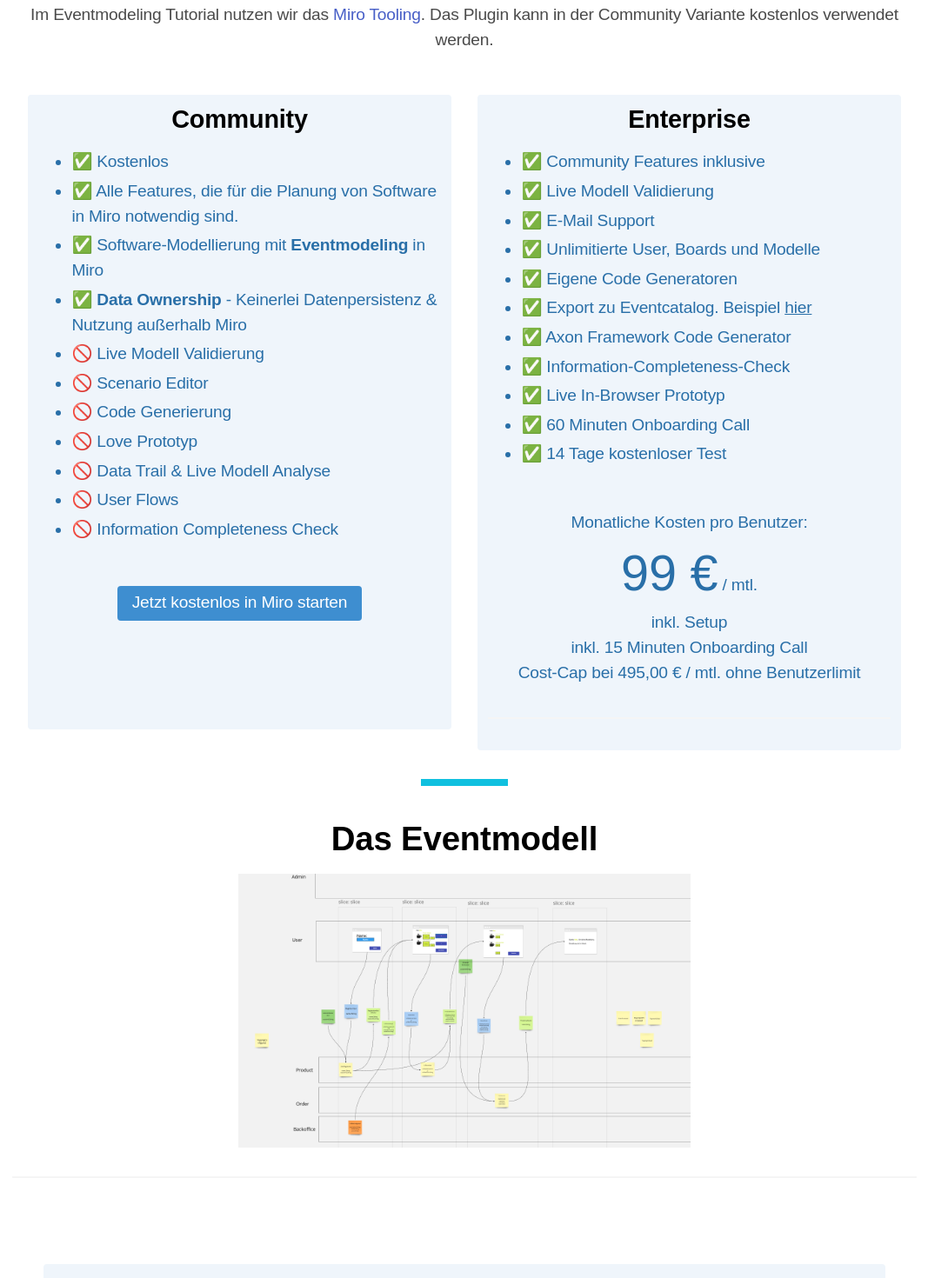
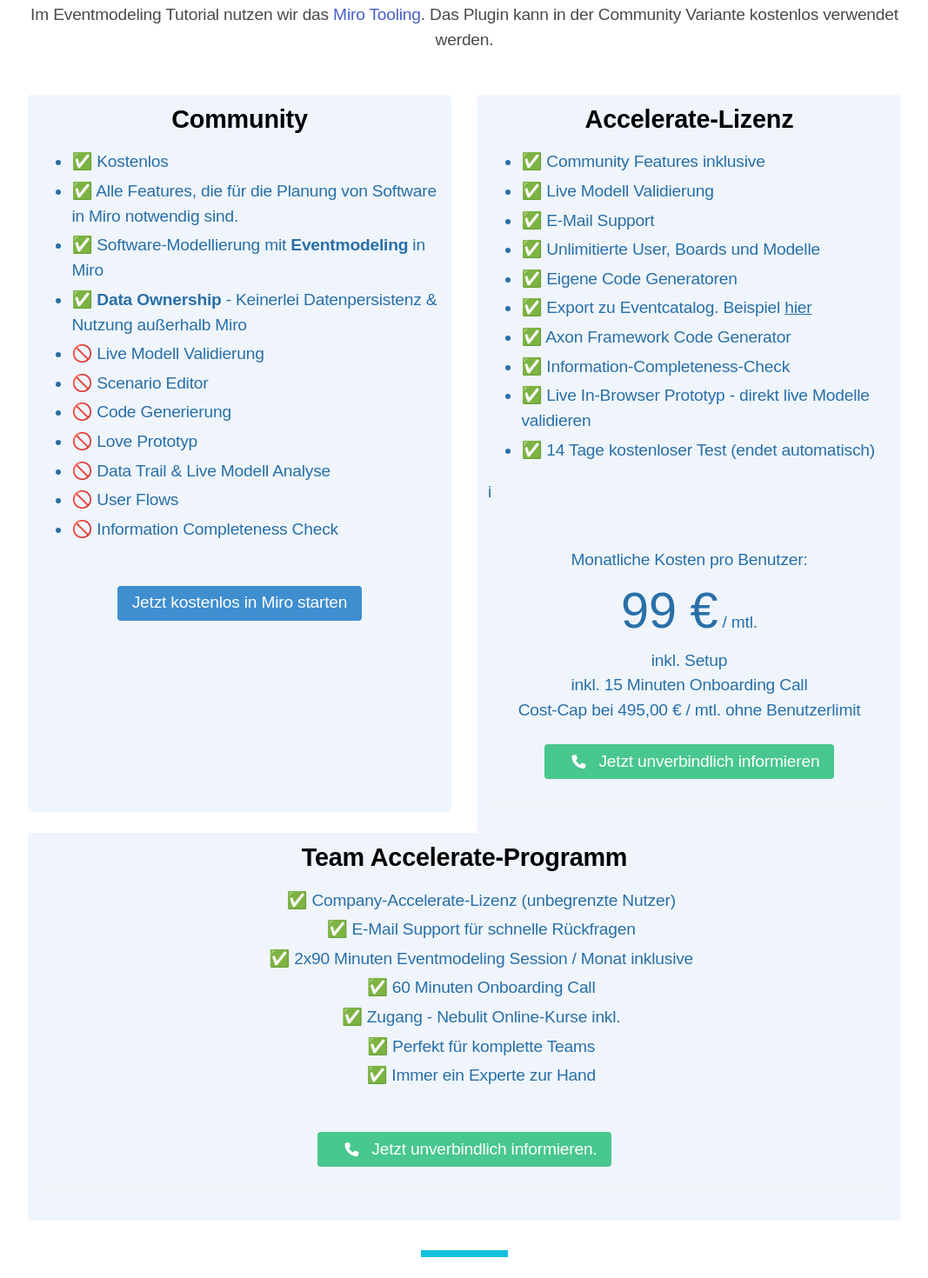
Before and after one commit to dilgerma/eventmodelers.de, a Next.js app: page /eventmodeling-lernen in a window 1280 px wide. Shown: the part 1480-2950 px from the top of the page at 87% size, without its empty margins (106-1173 px from the left). Built offline with nearby package versions, Linux system fonts and the light colour scheme.

Commit message:
custom css

```diff
--- a/components/EventModelingFeatures.tsx
+++ b/components/EventModelingFeatures.tsx
@@ -34,7 +34,7 @@
                         </div>
                     </div>
                     <div className={"column notification is-info is-light padding"}>
-                    <h3 className={"has-text-centered"}>Enterprise</h3>
+                        <h3 className={"has-text-centered"}>Accelerate-Lizenz</h3>
                         <div>
                             <ul>
                                 <li>✅ Community Features inklusive</li>
@@ -47,10 +47,9 @@
                                 </li>
                                 <li>✅ Axon Framework Code Generator</li>
                                 <li>✅ Information-Completeness-Check</li>
-                            <li>✅ Live In-Browser Prototyp</li>
-                            <li>✅ 60 Minuten Onboarding Call</li>
-                            <li>✅ 14 Tage kostenloser Test</li>
-                        </ul>
+                                <li>✅ Live In-Browser Prototyp - direkt live Modelle validieren</li>
+                                <li>✅ 14 Tage kostenloser Test (endet automatisch)</li>
+                            </ul>i
 
                             <div className={"top-margin"}/>
                             <div className={"columns"}>
@@ -63,13 +62,46 @@
 
 
                             </div>
+                            <div className={"has-text-centered"}>
+                                <a target="_blank"
+                                   href="https://outlook.office365.com/owa/calendar/NebulitGmbH@nebulit.de/bookings/s/SchaAYI1q02_E0rbpW5Xhw2"
+                                   className={"button is-success"}>
+                                    <i className="fa-solid fa-phone padding"></i>
+                                    <span className={"bigger"}>Jetzt unverbindlich informieren</span></a>
+                            </div>
+                            <hr/>
 
+                        </div>
+                    </div>
+                </div>
+                <div className={"columns"}>
+                    <div className={"column notification is-info is-light padding"}>
+                        <h3 className={"has-text-centered"}>Team Accelerate-Programm</h3>
+                        <div>
+                            <ul className={"nolist"}>
+                                <li>✅ Company-Accelerate-Lizenz (unbegrenzte Nutzer)</li>
+                                <li>✅ E-Mail Support für schnelle Rückfragen</li>
+                                <li>✅ 2x90 Minuten Eventmodeling Session / Monat inklusive</li>
+                                <li>✅ 60 Minuten Onboarding Call</li>
+                                <li>✅ Zugang - Nebulit Online-Kurse inkl.</li>
+                                <li>✅ Perfekt für komplette Teams</li>
+                                <li>✅ Immer ein Experte zur Hand</li>
+                            </ul>
 
+                            <div className={"top-margin"}/>
+                            <div className={"has-text-centered"}>
+                                <a target="_blank"
+                                   href="https://outlook.office365.com/owa/calendar/NebulitGmbH@nebulit.de/bookings/s/SchaAYI1q02_E0rbpW5Xhw2"
+                                   className={"button is-success"}>
+                                    <i className="fa-solid fa-phone padding"></i>
+                                    <span className={"bigger"}>Jetzt unverbindlich informieren.</span></a>
+                            </div>
                             <hr/>
 
                         </div>
                     </div>
                 </div>
             </div>
-    </div>)
+        </div>
+    )
 }
--- a/components/navigation.js
+++ b/components/navigation.js
@@ -53,7 +53,7 @@
                 </a>
                 <div className="navbar-dropdown">
                     <Link href="/eventmodeling-tooling" className="navbar-item">
-                        Eventmodeling "Accelerate"-Tools
+                        Eventmodeling &quot;Accelerate&quot;-Tools
                     </Link>
 
 
```
Also changed, not shown: pages/eventmodeling-tooling.tsx (+3 -8 lines). Lines whose indentation alone changed are shown as unchanged.
